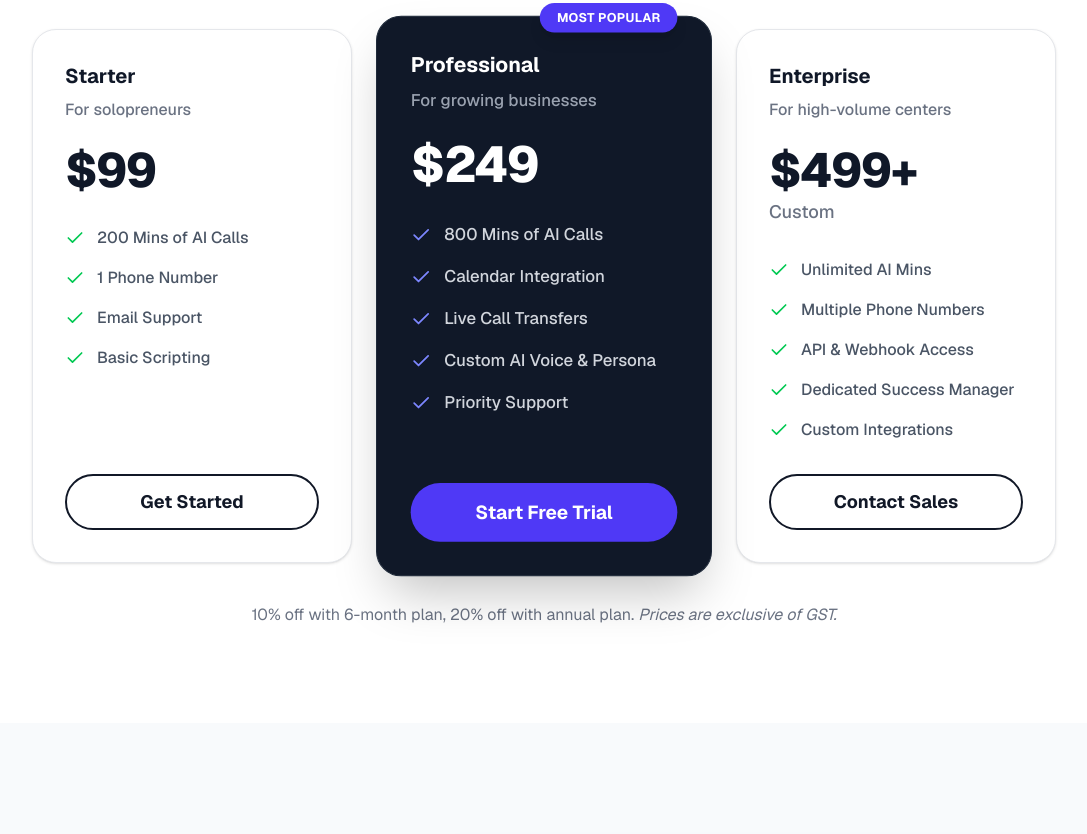
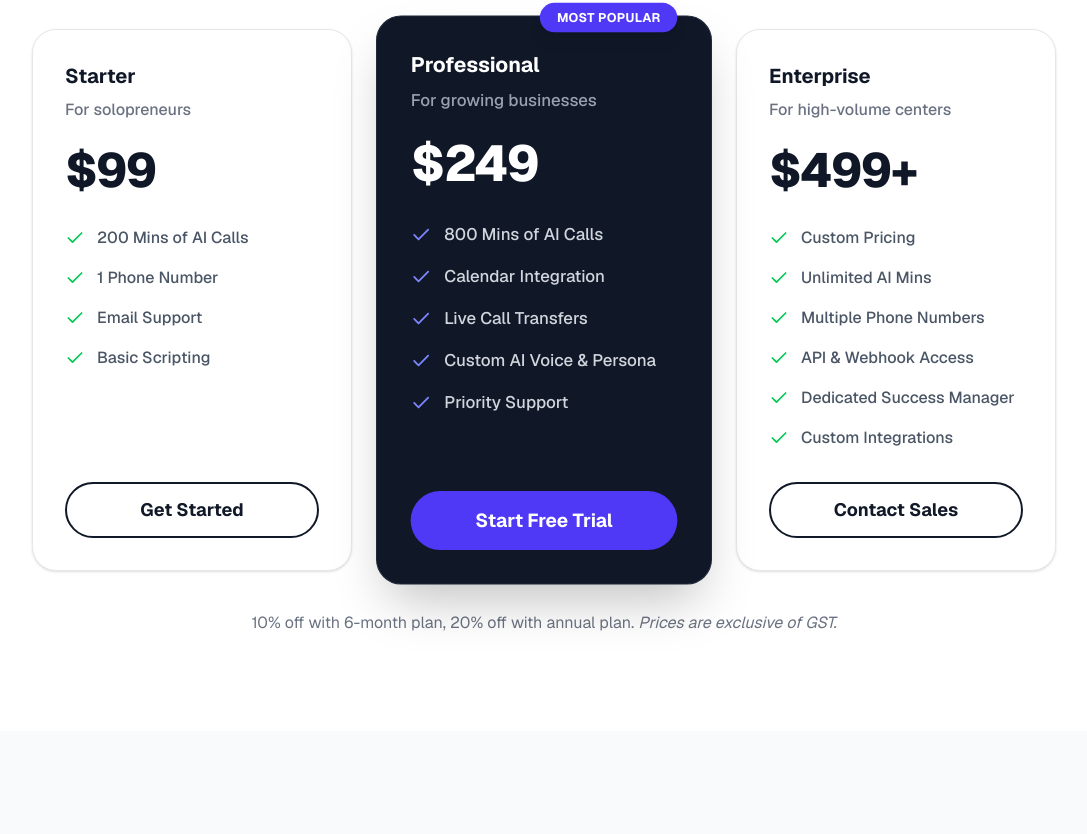
Before and after one commit to GhufranBarcha/dialagenie, a Next.js app: page / in a window 1280 px wide. Shown: the part 6269-7103 px from the top of the page, without its empty margins (96-1183 px from the left). Built offline with nearby package versions, Linux system fonts and the light colour scheme.

Commit message:
changes to features, in each plan

```diff
--- a/src/components/sections/Pricing.tsx
+++ b/src/components/sections/Pricing.tsx
@@ -35,10 +35,9 @@ const plans = [
         name: "Enterprise",
         for: "For high-volume centers",
         price: "$499+",
-        customLabel: "Custom",
         billingSuffix: "",
         priceClassName: "text-4xl md:text-5xl",
-        features: ["Unlimited AI Mins", "Multiple Phone Numbers", "API & Webhook Access", "Dedicated Success Manager", "Custom Integrations"],
+        features: ["Custom Pricing", "Unlimited AI Mins", "Multiple Phone Numbers", "API & Webhook Access", "Dedicated Success Manager", "Custom Integrations"],
         highlighted: false,
         buttonVariant: "outline" as const,
         buttonText: "Contact Sales"
@@ -54,11 +53,10 @@ function PricingCard({ plan }: { plan: typeof plans[0] }) {
                 <div className="absolute top-0 right-8 transform -translate-y-1/2">
                     <span className="bg-indigo-600 text-white text-[10px] md:text-xs font-bold px-3 md:px-4 py-1.5 rounded-full uppercase tracking-wide shadow-lg">Most Popular</span>
                 </div>
-                <h4 className="text-xl font-bold text-white mb-2">{plan.name}</h4>
+                <h4 className="text-xl font-bold text-white mb-2 min-w-[120px]">{plan.name}</h4>
                 <p className="text-gray-400 mb-6 font-medium text-sm md:text-base">{plan.for}</p>
                 <div className="mb-8">
                     <p className={`${priceClassName} whitespace-nowrap leading-none tracking-tight font-extrabold text-white`}>{plan.price}</p>
-                    {plan.customLabel && <p className="text-base md:text-lg text-gray-400 font-medium mt-1">{plan.customLabel}</p>}
                 </div>
                 <ul className="space-y-4 mb-8 flex-grow">
                     {plan.features.map((f, i) => (
@@ -74,11 +72,10 @@ function PricingCard({ plan }: { plan: typeof plans[0] }) {
 
     return (
         <div className="bg-white rounded-3xl p-8 border border-gray-200 shadow-sm hover:shadow-xl transition-shadow flex flex-col h-full">
-            <h4 className="text-xl font-bold text-gray-900 mb-2">{plan.name}</h4>
+            <h4 className="text-xl font-bold text-gray-900 mb-2 min-w-[120px]">{plan.name}</h4>
             <p className="text-gray-500 mb-6 font-medium text-sm md:text-base">{plan.for}</p>
             <div className="mb-8">
                 <p className={`${priceClassName} whitespace-nowrap leading-none tracking-tight font-extrabold text-gray-900`}>{plan.price}</p>
-                {plan.customLabel && <p className="text-base md:text-lg text-gray-500 font-medium mt-1">{plan.customLabel}</p>}
             </div>
             <ul className="space-y-4 mb-8 flex-grow">
                 {plan.features.map((f, i) => (
```
